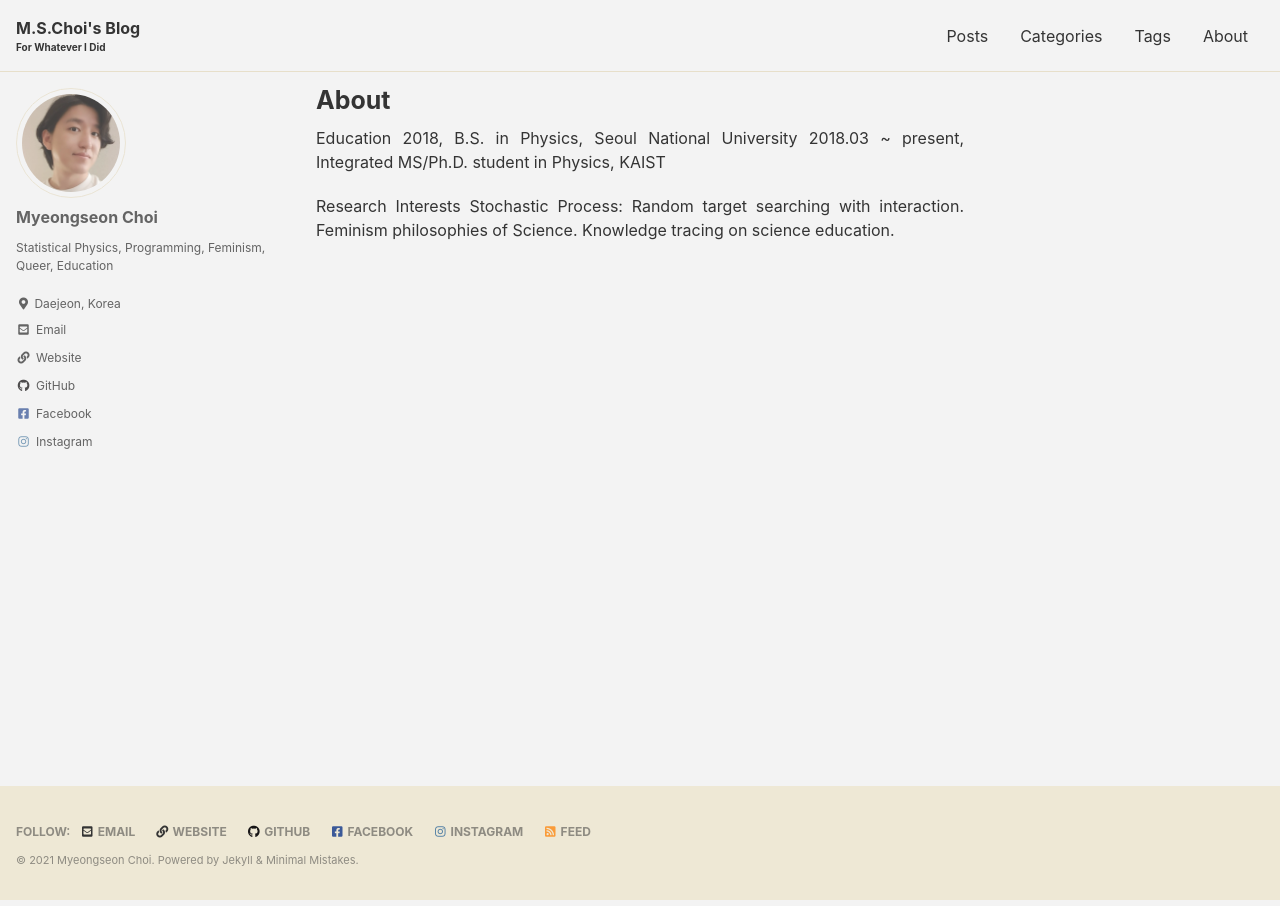
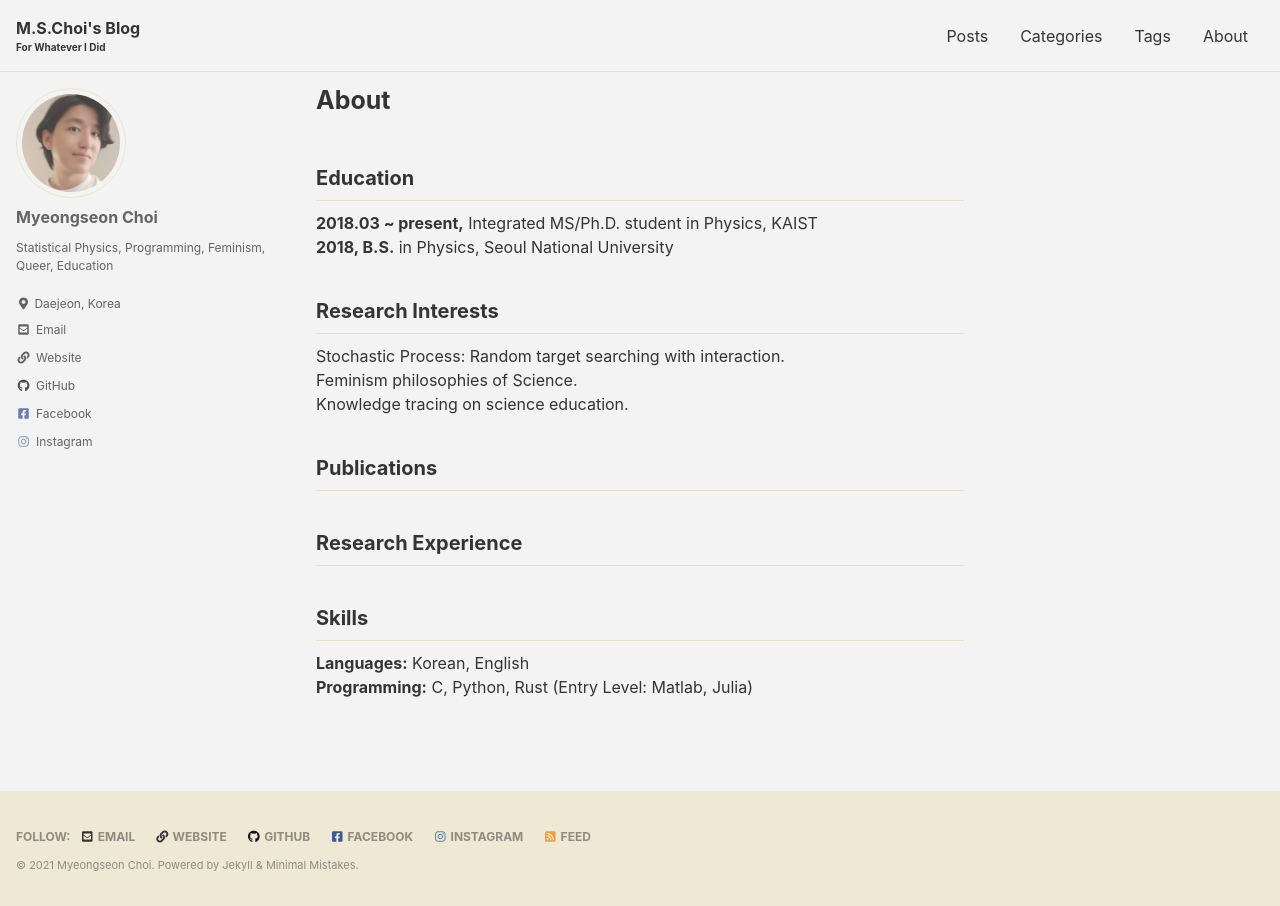
Before and after one commit to key262yek/key262yek.github.io, a Jekyll site: the page built from _pages/about.md, in a window 1280 px wide. Built offline with Jekyll 4.4.1, drawn with Linux system fonts in a browser that asks for light colours; cached includes are drawn as plain includes.

Commit message:
Update about.md

```diff
--- a/_pages/about.md
+++ b/_pages/about.md
@@ -3,11 +3,21 @@ permalink: /about/
 title: "About"
 ---
 
-Education
-2018, B.S. in Physics, Seoul National University
-2018.03 ~ present, Integrated MS/Ph.D. student in Physics, KAIST
+## Education
+**2018.03 ~ present,** Integrated MS/Ph.D. student in Physics, KAIST
+**2018, B.S.** in Physics, Seoul National University
 
-Research Interests
+## Research Interests
 Stochastic Process: Random target searching with interaction.
 Feminism philosophies of Science.
 Knowledge tracing on science education.
+
+## Publications
+
+
+## Research Experience
+
+
+## Skills
+**Languages:** Korean, English
+**Programming:** C, Python, Rust (Entry Level: Matlab, Julia)
```
